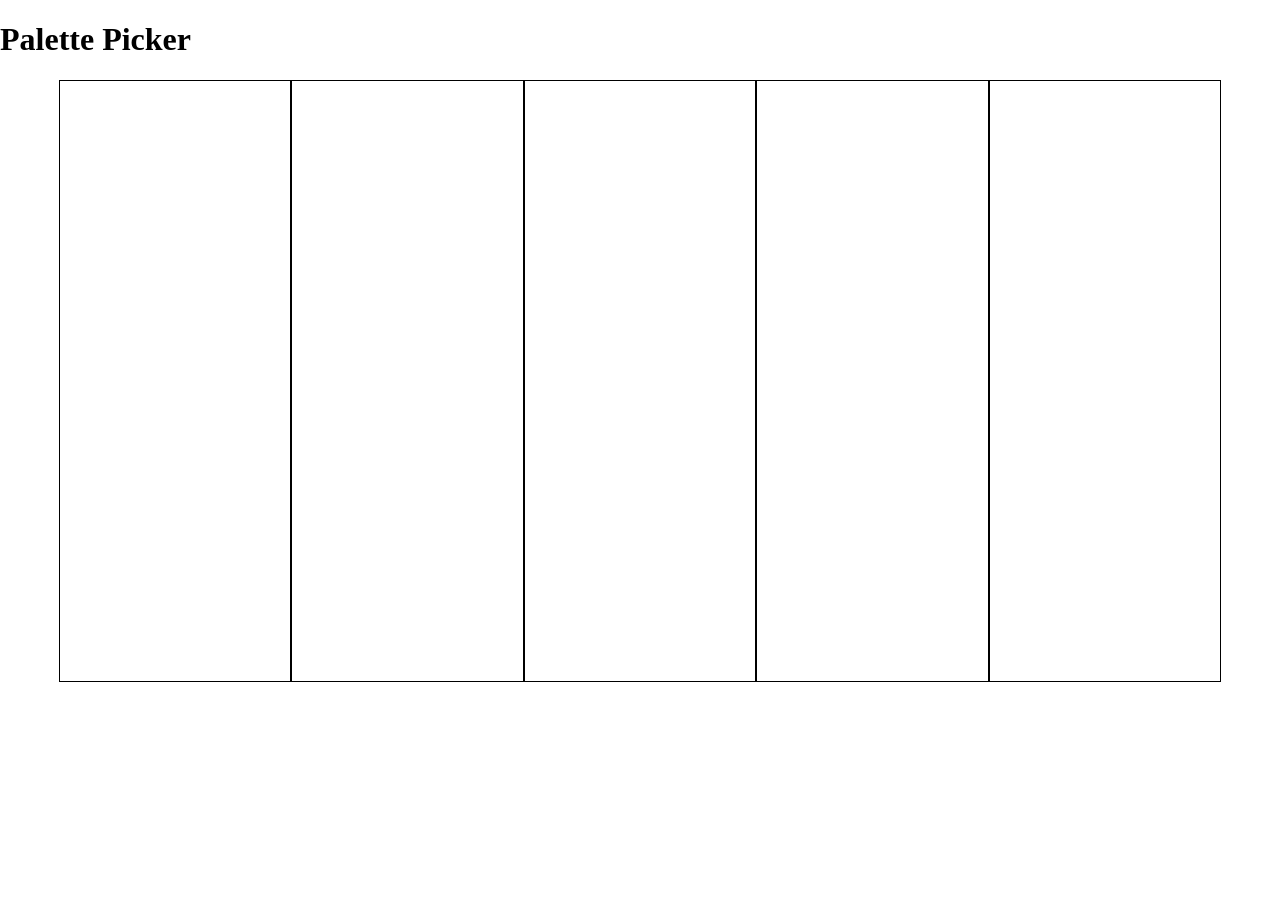
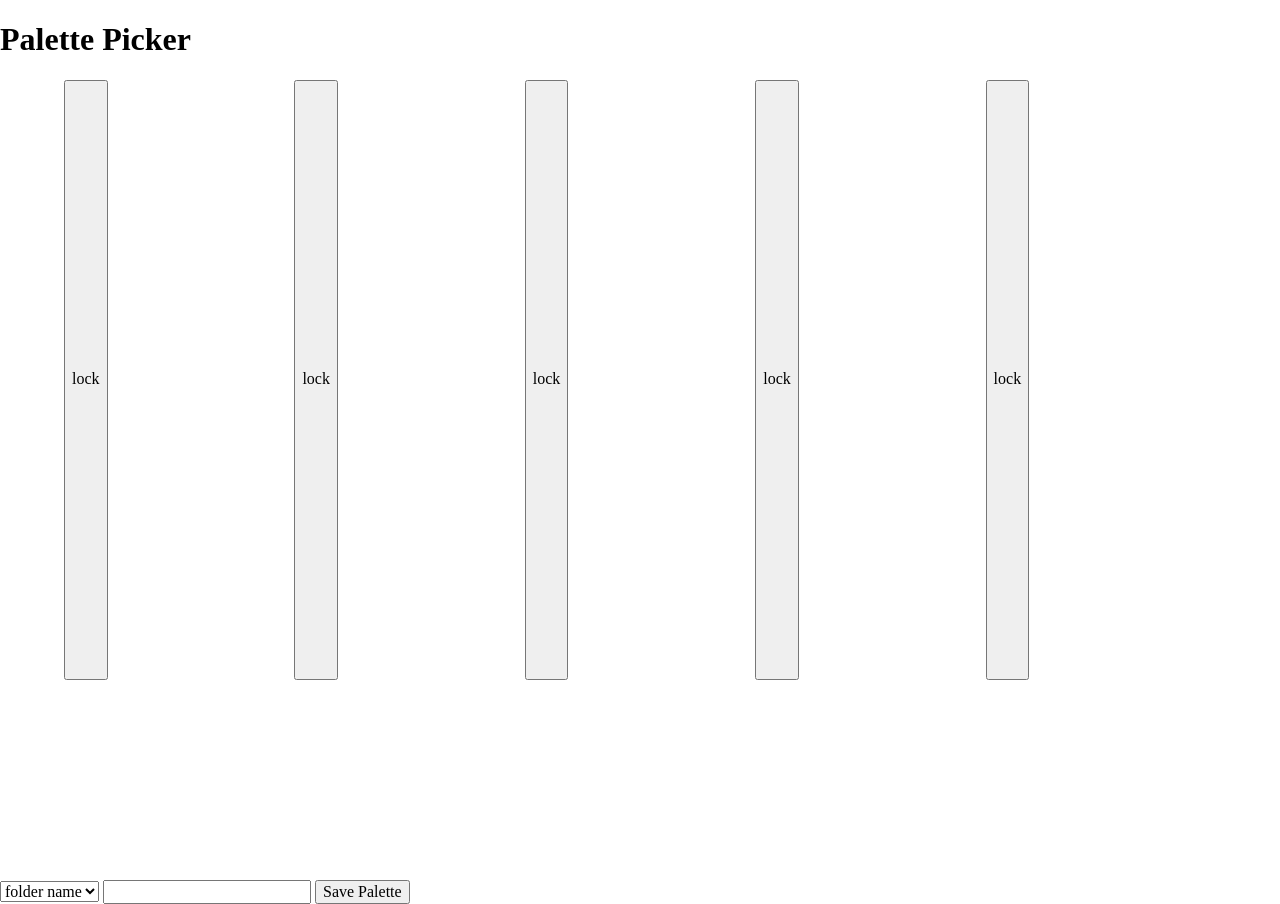
Before and after one commit to marikaross/palette-picker, a website: page public/index.html in a window 1280 px wide. Before the commit the page ends 880 px from the top, so only its background shows below. Drawn offline with nearby package versions, Linux system fonts and the light colour scheme.

```diff
--- a/public/css/styles.css
+++ b/public/css/styles.css
@@ -5,7 +5,6 @@
 }
 
 article {
-  border: 1px solid #000;
   display: flex;
   flex-direction: row;
   flex-wrap: nowrap;
--- a/public/index.html
+++ b/public/index.html
@@ -14,16 +14,33 @@
   <main>
     <section class="palette">
       <article class="color1">
+        <h2 class="color1-text"></h2>
+        <button class="lock">lock</button>
       </article>
       <article class="color2">
+        <h2 class="color2-text"></h2>
+        <button class="lock">lock</button>
       </article>
       <article class="color3">
+        <h2 class="color3-text"></h2>
+        <button class="lock">lock</button>
       </article>
       <article class="color4">
+        <h2 class="color4-text"></h2>
+        <button class="lock">lock</button>
       </article>
       <article class="color5">
+        <h2 class="color5-text"></h2>
+        <button class="lock">lock</button>
       </article>
     </section>
+    <form>
+      <select>
+          <option>folder name</option>
+      </select>
+      <input class="palette-name" type="text" name="palette-name">
+      <button class="save-button">Save Palette</button>
+    </form>
   </main>
   <script src="http://ajax.googleapis.com/ajax/libs/jquery/3.3.1/jquery.min.js">
   </script>
--- a/public/scripts.js
+++ b/public/scripts.js
@@ -14,6 +14,6 @@
   for (var i = 1; i < 6; i++) {
     var color = getAColor()
     $(`.color${[i]}`).css('background-color', color)
-    $(`.color${[i]}`).text(color)
+    $(`.color${[i]}-text`).text(color)
   }
 }
```
Also changed, not shown: public/images/lock.png (added), public/images/unlock.png (added). Lines whose indentation alone changed are shown as unchanged.
